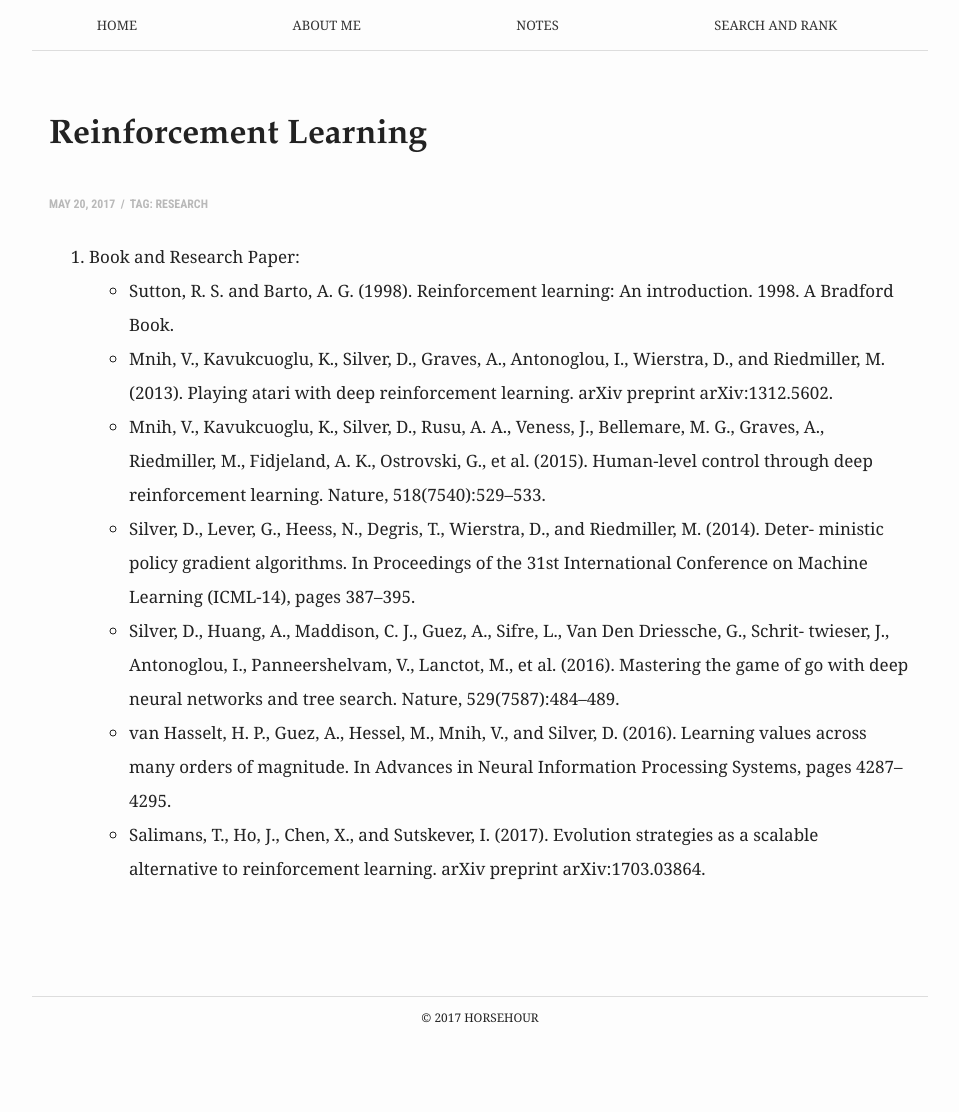
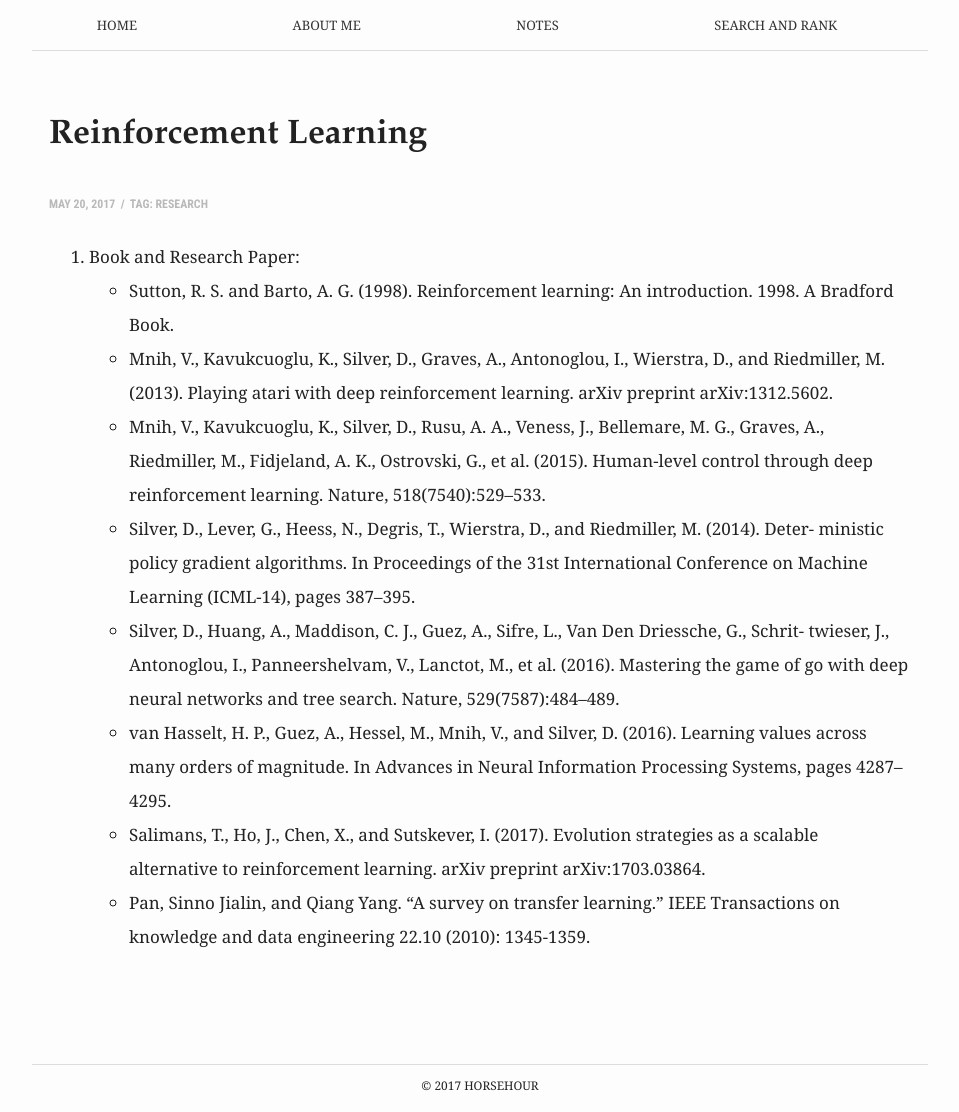
Before and after one commit to horsehour/horsehour.github.io, a Jekyll site: the page built from _posts/2017-05-20-rl.md, in a window 1280 px wide. Shown: the whole page, without its empty margins (160-1119 px from the left). Built offline with Jekyll 4.4.1, drawn with Linux system fonts in a browser that asks for light colours; before the commit the page ends 1044 px from its top, so only the background shows below that; some of the changed lines change nothing that is shown.

Commit message:
add new paper

```diff
--- a/_config.yml
+++ b/_config.yml
@@ -8,10 +8,7 @@
 # Site settings
 title: horsehour
 email: jiangchunheng@gmail.com
-description: > # this means to ignore newlines until "baseurl:"
-  Write an awesome description for your new site here. You can edit this
-  line in _config.yml. It will appear in your document head meta (for
-  Google search results) and in your feed.xml site description.
+description: >
 baseurl: "" # the subpath of your site, e.g. /blog
 lang: "en"
 url: "http://localhost:4000" # the base hostname & protocol for your site
--- a/_includes/head.html
+++ b/_includes/head.html
@@ -28,11 +28,6 @@
   <meta property="og:description" content="{{ page.summary }}">
   <meta property="og:site_name" content="{{ site.title }}">
 
-  <meta name="twitter:card" content="summary">
-  <meta name="twitter:url" content="{{ site.url }}{{ page.url }}">
-  <meta name="twitter:title" content="{{ page.title }}">
-  <meta name="twitter:description" content="{{ page.summary }}">
-
   {% if page.bg %}
     <meta property="og:image" content="{{ site.url }}{{ site.images }}/{{ page.bg }}">
     <meta name="twitter:image" content="{{ site.url }}{{ site.images }}/{{ page.bg }}">
--- a/_posts/2017-05-20-rl.md
+++ b/_posts/2017-05-20-rl.md
@@ -17,3 +17,4 @@ author: chunheng
   - Silver, D., Huang, A., Maddison, C. J., Guez, A., Sifre, L., Van Den Driessche, G., Schrit- twieser, J., Antonoglou, I., Panneershelvam, V., Lanctot, M., et al. (2016). Mastering the game of go with deep neural networks and tree search. Nature, 529(7587):484–489.
   - van Hasselt, H. P., Guez, A., Hessel, M., Mnih, V., and Silver, D. (2016). Learning values across many orders of magnitude. In Advances in Neural Information Processing Systems, pages 4287–4295.
   - Salimans, T., Ho, J., Chen, X., and Sutskever, I. (2017). Evolution strategies as a scalable alternative to reinforcement learning. arXiv preprint arXiv:1703.03864.
+  - Pan, Sinno Jialin, and Qiang Yang. "A survey on transfer learning." IEEE Transactions on knowledge and data engineering 22.10 (2010): 1345-1359.
```
Also changed, not shown: 8 other files.
